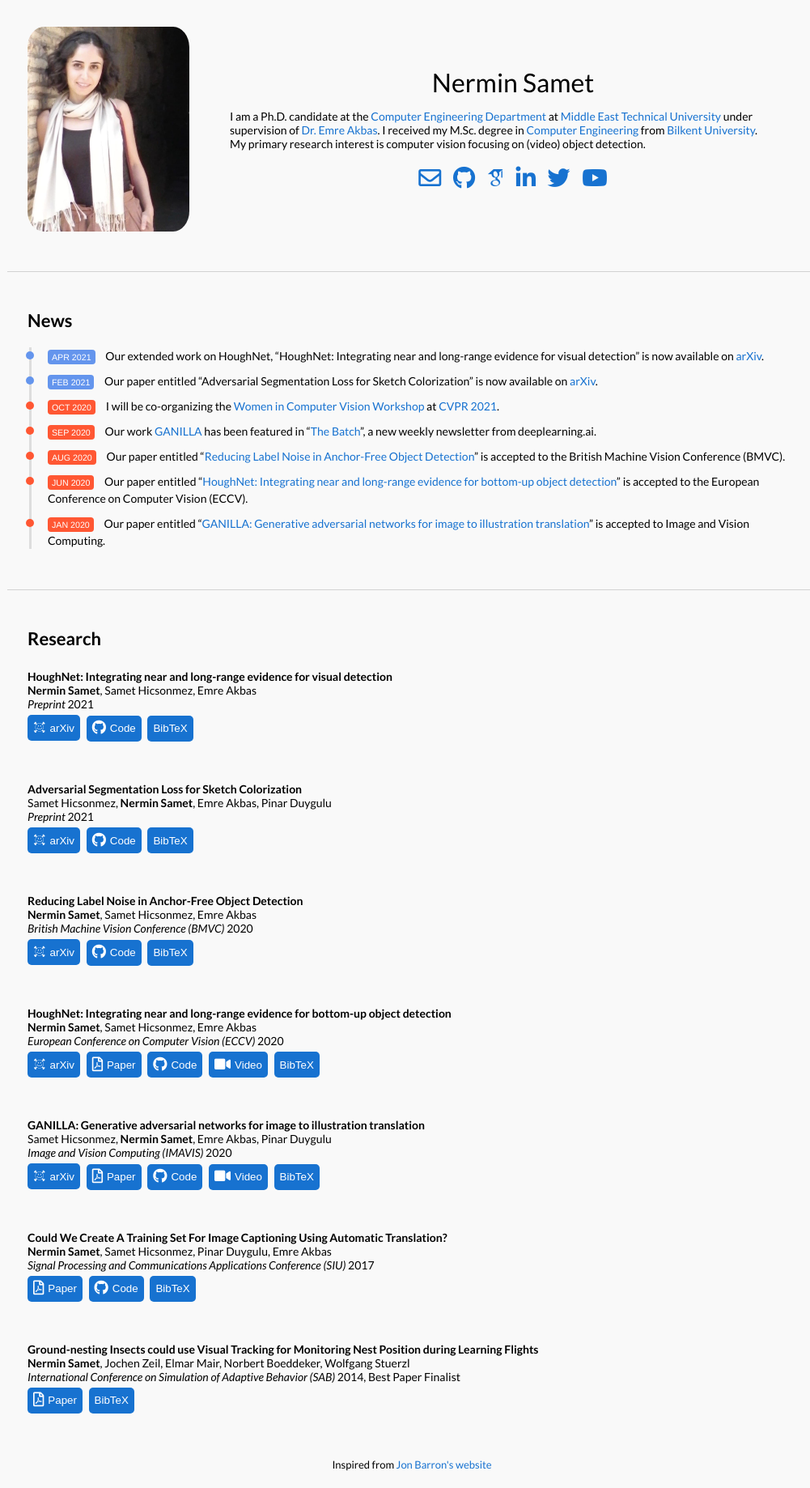
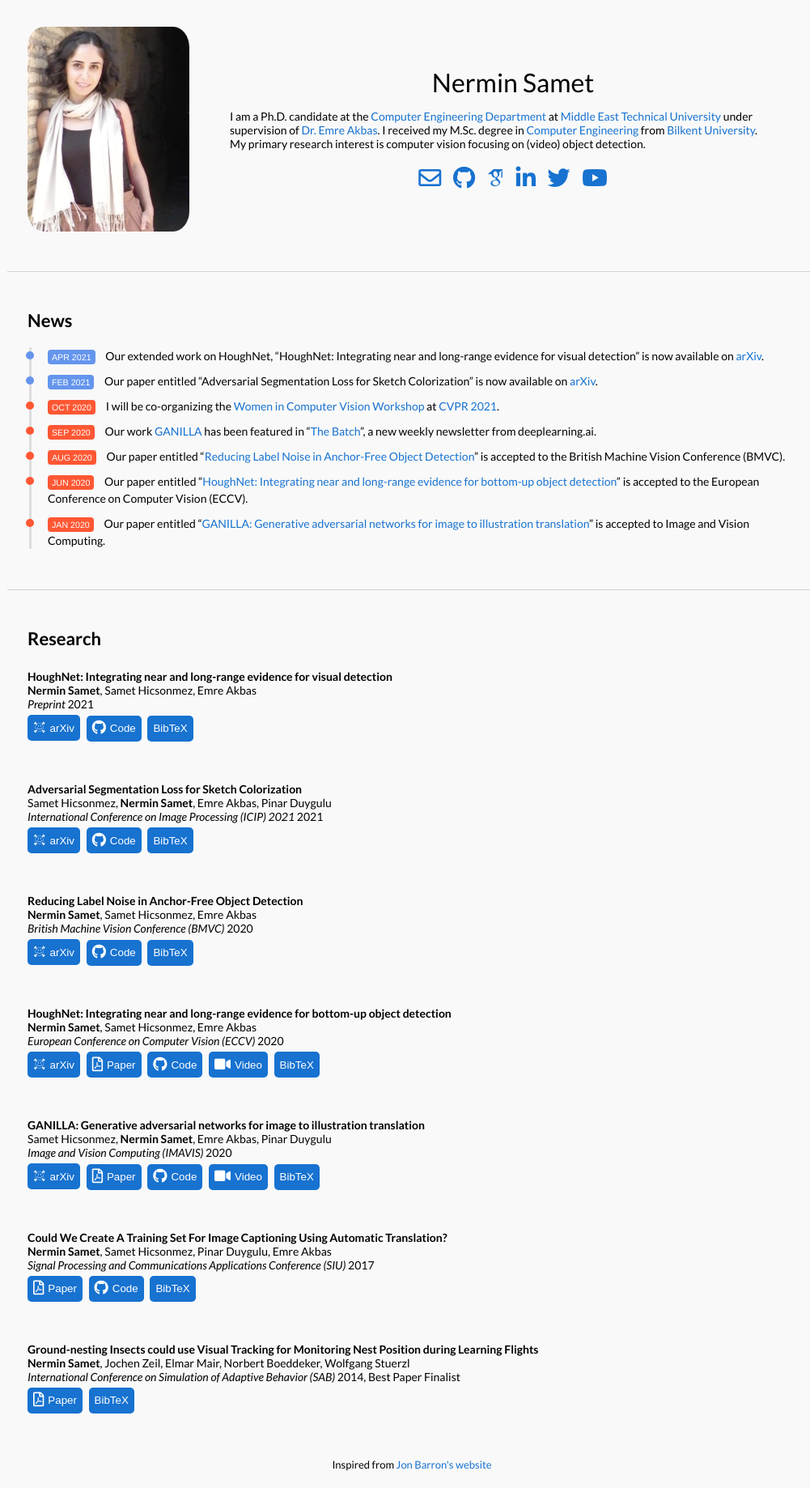
Before and after one commit to nerminsamet/nerminsamet.github.io, a Jekyll site: the page built from _posts/research/2021-04-15-extendedhoughnet.markdown, in a window 1280 px wide. Shown: the whole page at 81% size, without its empty margins (131-1132 px from the left). Built offline with Jekyll 4.4.1, drawn with Linux system fonts in a browser that asks for light colours; some web fonts are replaced.

Commit message:
Update 2021-02-01-advsegloss.markdown

```diff
--- a/_posts/research/2021-02-01-advsegloss.markdown
+++ b/_posts/research/2021-02-01-advsegloss.markdown
@@ -5,7 +5,7 @@ date:   2021-02-01 20:00:00 +03:00
 categories: research
 author: "Nermin Samet"
 authors:  "Samet Hicsonmez, <strong>Nermin Samet</strong>, Emre Akbas, Pinar Duygulu"
-venue: "Preprint"
+venue: "International Conference on Image Processing (ICIP) 2021"
 arxiv: https://arxiv.org/abs/2102.06192
 code: https://github.com/giddyyupp/AdvSegLoss
 bib: bib/advsegloss.bib
```
